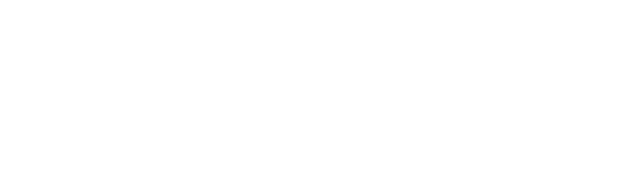
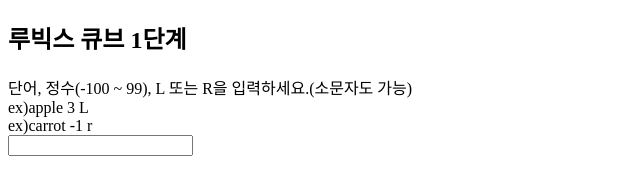
Before and after one commit to dudtjr913/RubiksCube, a plain HTML site: page index.html in a window 1280 px wide. Shown: the whole page, without its empty margins (0-640 px from the left). Drawn offline with Linux system fonts and the light colour scheme.

Commit message:
Feat : Add html element <description> html에서 게임 진행 방법 및 사용자의 input을 받을 수 있도록 form과 input을 추가하였다.

```diff
--- a/index.html
+++ b/index.html
@@ -5,5 +5,17 @@
     <meta name="viewport" content="width=device-width, initial-scale=1.0" />
     <title>Rubix's Cube step-1</title>
   </head>
-  <body></body>
+  <body>
+    <div id="cube">
+      <h2>루빅스 큐브 1단계</h2>
+      <div>단어, 정수(-100 ~ 99), L 또는 R을 입력하세요.(소문자도 가능)</br>
+          ex)apple 3 L </br>
+          ex)carrot -1 r
+      </div>
+      <form onsubmit="return false">
+        <input />
+      </form>
+    </div>
+    <script src="src/index.js"></script>
+  </body>
 </html>
```
